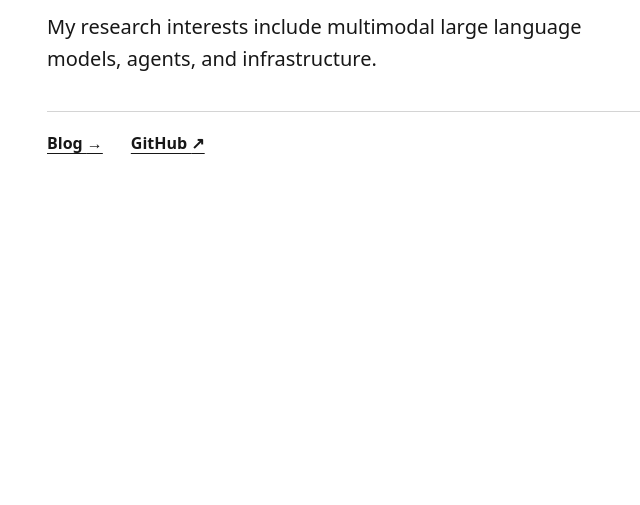
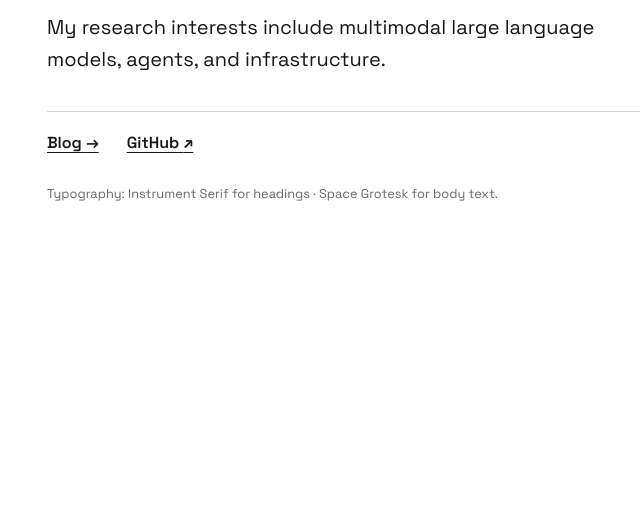
Before and after one commit to sleepy-shawn/sleepy-shawn.github.io, a plain HTML site: page index.html in a window 1280 px wide. Shown: the part 295-800 px from the top of the page, without its empty margins (257-897 px from the left). Drawn offline with Linux system fonts and the light colour scheme.

Commit message:
Publish Shuai’s Log

```diff
--- /dev/null
+++ b/css/extended/fonts.min.cbdf9e91202670be0b9f3cb43acde4713eaf18362f19c0a2c69443d9e0ffe3be.css
@@ -0,0 +1 @@
+@font-face{font-family:instrument serif;font-style:normal;font-weight:400;font-display:swap;src:url(/fonts/blog-font-0.ttf)format('truetype')}@font-face{font-family:space grotesk;font-style:normal;font-weight:400;font-display:swap;src:url(/fonts/blog-font-1.ttf)format('truetype')}@font-face{font-family:space grotesk;font-style:normal;font-weight:500;font-display:swap;src:url(/fonts/blog-font-2.ttf)format('truetype')}@font-face{font-family:space grotesk;font-style:normal;font-weight:600;font-display:swap;src:url(/fonts/blog-font-3.ttf)format('truetype')}@font-face{font-family:space grotesk;font-style:normal;font-weight:700;font-display:swap;src:url(/fonts/blog-font-4.ttf)format('truetype')}
--- /dev/null
+++ b/css/personal-home.min.75a5e2d616cd9b919ddc3191b4de0ad1686c186358c6b0872ca2c4cc45585fcf.css
@@ -0,0 +1 @@
+:root{color-scheme:light dark;font-family:space grotesk,system-ui,sans-serif;color:light-dark(#171717,#f5f5f5);background:light-dark(#fff,#141414)}body{margin:0}main{max-inline-size:42rem;margin-inline:auto;padding:clamp(4rem,18vh,12rem)clamp(1.5rem,5vw,3rem)4rem}h1{margin:0 0 1.75rem;font-size:clamp(2.75rem,7vw,5.25rem);font-family:instrument serif,Georgia,serif;font-weight:400;line-height:1.05;letter-spacing:-.02em}p{max-inline-size:37rem;margin:0 0 .85rem;font-size:clamp(1.0625rem,2.5vw,1.25rem);line-height:1.6}nav{display:flex;flex-wrap:wrap;gap:1rem 1.75rem;margin-top:2.25rem;padding-top:1.25rem;border-top:1px solid light-dark(#d4d4d4,#494949)}a{color:inherit;font-weight:600;text-underline-offset:.25em}a:focus-visible{outline:2px solid currentColor;outline-offset:.25em}.typography-note{margin-top:2rem;font-size:.8rem;opacity:.65}
--- a/css/personal-home.min.e65db098cc1edcf95b7962ceed92b9b5aad931418f4bc7a368eb10e4874ee8fc.css
+++ /dev/null
@@ -1 +0,0 @@
-:root{color-scheme:light dark;font-family:system-ui,sans-serif;color:light-dark(#171717,#f5f5f5);background:light-dark(#fff,#141414)}body{margin:0}main{max-inline-size:42rem;margin-inline:auto;padding:clamp(4rem,18vh,12rem)clamp(1.5rem,5vw,3rem)4rem}h1{margin:0 0 1.75rem;font-size:clamp(2.75rem,7vw,5.25rem);font-weight:650;line-height:1.05;letter-spacing:-.06em}p{max-inline-size:37rem;margin:0 0 .85rem;font-size:clamp(1.0625rem,2.5vw,1.25rem);line-height:1.6}nav{display:flex;flex-wrap:wrap;gap:1rem 1.75rem;margin-top:2.25rem;padding-top:1.25rem;border-top:1px solid light-dark(#d4d4d4,#494949)}a{color:inherit;font-weight:600;text-underline-offset:.25em}a:focus-visible{outline:2px solid currentColor;outline-offset:.25em}
--- a/index.html
+++ b/index.html
@@ -1,2 +1,2 @@
-<!doctype html><html lang=en><head><meta name=generator content="Hugo 0.163.3"><meta charset=utf-8><meta name=viewport content="width=device-width,initial-scale=1"><title>Shawn</title><meta name=description content="I’m from Shanghai University of Finance and Economics. My research interests include multimodal large language models, agents, and infrastructure."><link rel=canonical href=https://sleepy-shawn.github.io/><link rel=icon href=/favicon.svg><link rel=alternate type=application/rss+xml href=/index.xml title="Shuai’s Log"><link rel=stylesheet href=/css/personal-home.min.e65db098cc1edcf95b7962ceed92b9b5aad931418f4bc7a368eb10e4874ee8fc.css integrity="sha256-5l2wmMwe3PlbeWLO7ZK5tarZMUGPS8ejaOsQ5IdO6Pw="></head><body><main><h1>Hi, I’m Shawn.</h1><p>I’m from Shanghai University of Finance and Economics.</p><p>My research interests include multimodal large language models, agents, and infrastructure.</p><nav aria-label=Links><a href=/posts/>Blog <span aria-hidden=true>→</span></a>
-<a href=https://github.com/sleepy-shawn>GitHub <span aria-hidden=true>↗</span></a></nav></main></body></html>
+<!doctype html><html lang=en><head><meta name=generator content="Hugo 0.163.3"><meta charset=utf-8><meta name=viewport content="width=device-width,initial-scale=1"><title>Shawn</title><meta name=description content="I’m from Shanghai University of Finance and Economics. My research interests include multimodal large language models, agents, and infrastructure."><link rel=canonical href=https://sleepy-shawn.github.io/><link rel=icon href=/favicon.svg><link rel=alternate type=application/rss+xml href=/index.xml title="Shuai’s Log"><link rel=stylesheet href=/css/extended/fonts.min.cbdf9e91202670be0b9f3cb43acde4713eaf18362f19c0a2c69443d9e0ffe3be.css integrity="sha256-y9+ekSAmcL4Lnzy0Os3kcT6vGDYvGcCixpRD2eD/474="><link rel=stylesheet href=/css/personal-home.min.75a5e2d616cd9b919ddc3191b4de0ad1686c186358c6b0872ca2c4cc45585fcf.css integrity="sha256-daXi1hbNm5Gd3DGRtN4K0WhsGGNYxrCHLKLEzEVYX88="></head><body><main><h1>Hi, I’m Shawn.</h1><p>I’m from Shanghai University of Finance and Economics.</p><p>My research interests include multimodal large language models, agents, and infrastructure.</p><nav aria-label=Links><a href=/posts/>Blog <span aria-hidden=true>→</span></a>
+<a href=https://github.com/sleepy-shawn>GitHub <span aria-hidden=true>↗</span></a></nav><footer class=typography-note>Typography: Instrument Serif for headings · Space Grotesk for body text.</footer></main></body></html>
```
